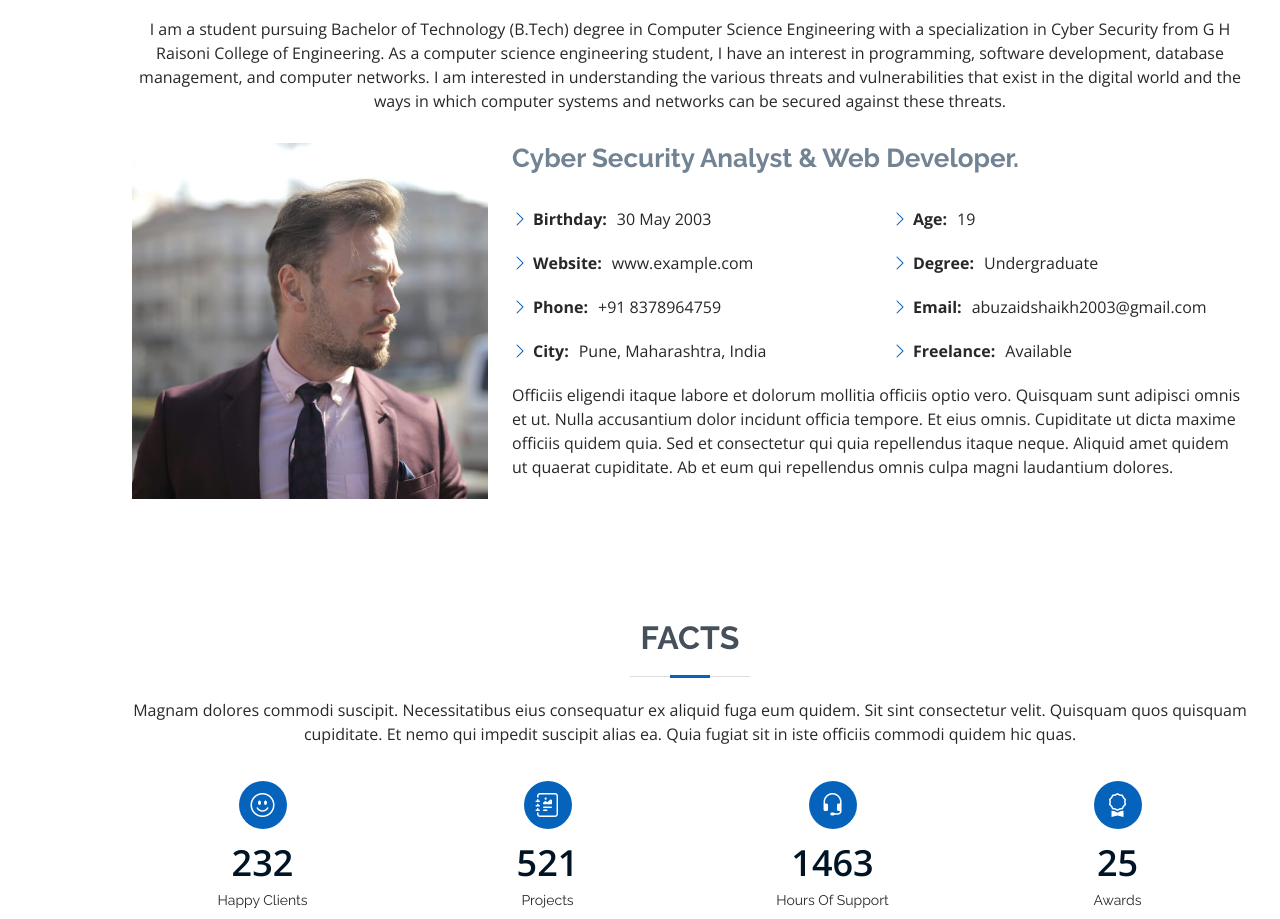
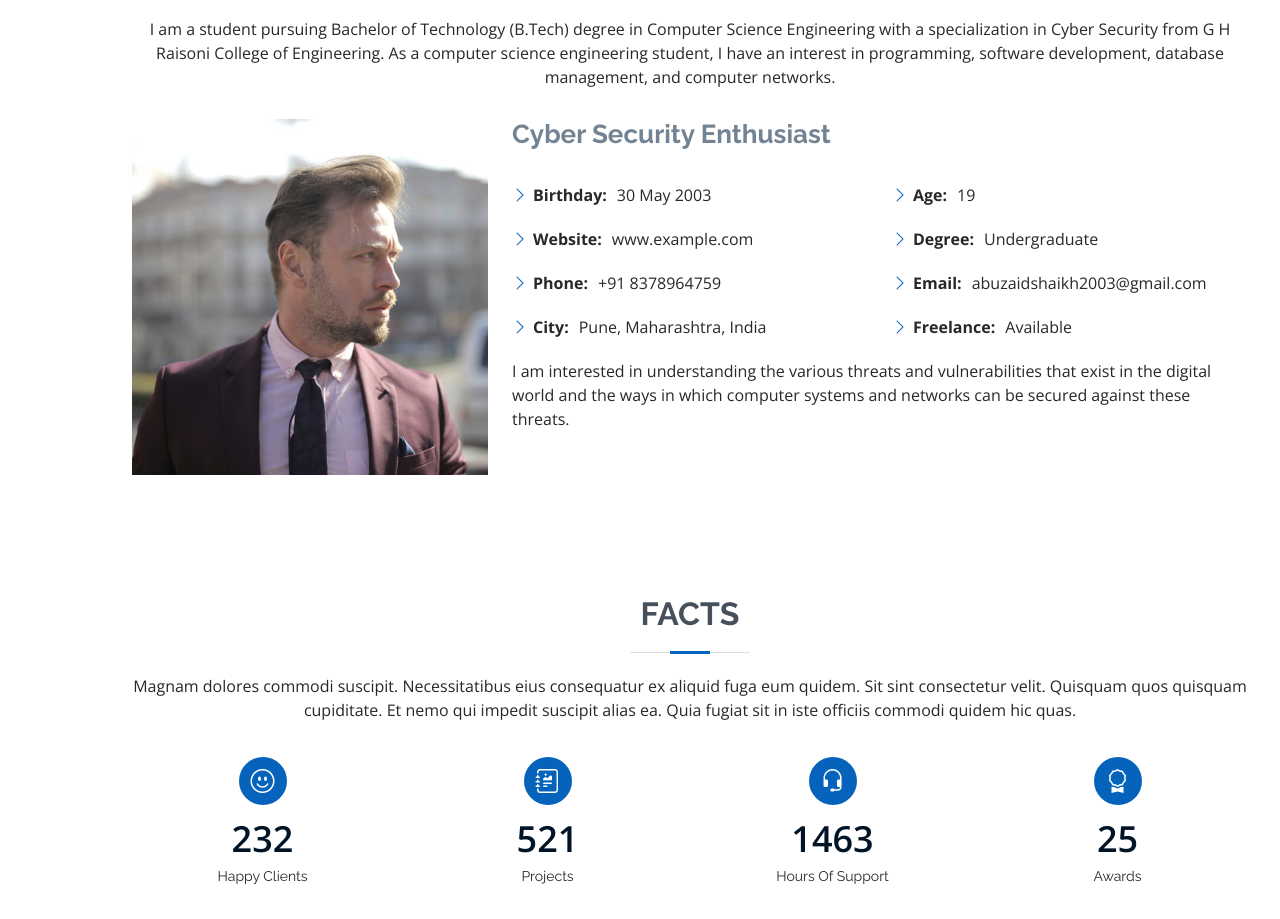
Before and after one commit to AbuZaid30/Portfolio, a plain HTML site: page index.html in a window 1280 px wide. Shown: the part 921-1840 px from the top of the page. Drawn offline with nearby package versions, Linux system fonts and the light colour scheme.

Commit message:
About Section complete

```diff
--- a/index.html
+++ b/index.html
@@ -71,8 +71,6 @@
           <h2>About</h2>
           <p>I am a student pursuing Bachelor of Technology (B.Tech) degree in Computer Science Engineering with a specialization in Cyber Security from G H Raisoni College of Engineering. As a computer science engineering student, I have an interest in programming, software development, database management, and computer networks.
 
-            I am interested in understanding the various threats and vulnerabilities that exist in the digital world and the ways in which computer systems and networks can be secured against these threats.
-
         </div>
 
         <div class="row">
@@ -80,7 +78,7 @@
             <img src="assets/img/profile-img.jpg" class="img-fluid" alt="">
           </div>
           <div class="col-lg-8 pt-4 pt-lg-0 content">
-            <h3>Cyber Security Analyst &amp; Web Developer.</h3>
+            <h3>Cyber Security Enthusiast</h3>
             <br>
             <div class="row">
               <div class="col-lg-6">
@@ -101,8 +99,7 @@
               </div>
             </div>
             <p>
-              Officiis eligendi itaque labore et dolorum mollitia officiis optio vero. Quisquam sunt adipisci omnis et ut. Nulla accusantium dolor incidunt officia tempore. Et eius omnis.
-              Cupiditate ut dicta maxime officiis quidem quia. Sed et consectetur qui quia repellendus itaque neque. Aliquid amet quidem ut quaerat cupiditate. Ab et eum qui repellendus omnis culpa magni laudantium dolores.
+              I am interested in understanding the various threats and vulnerabilities that exist in the digital world and the ways in which computer systems and networks can be secured against these threats.
             </p>
           </div>
         </div>
```
